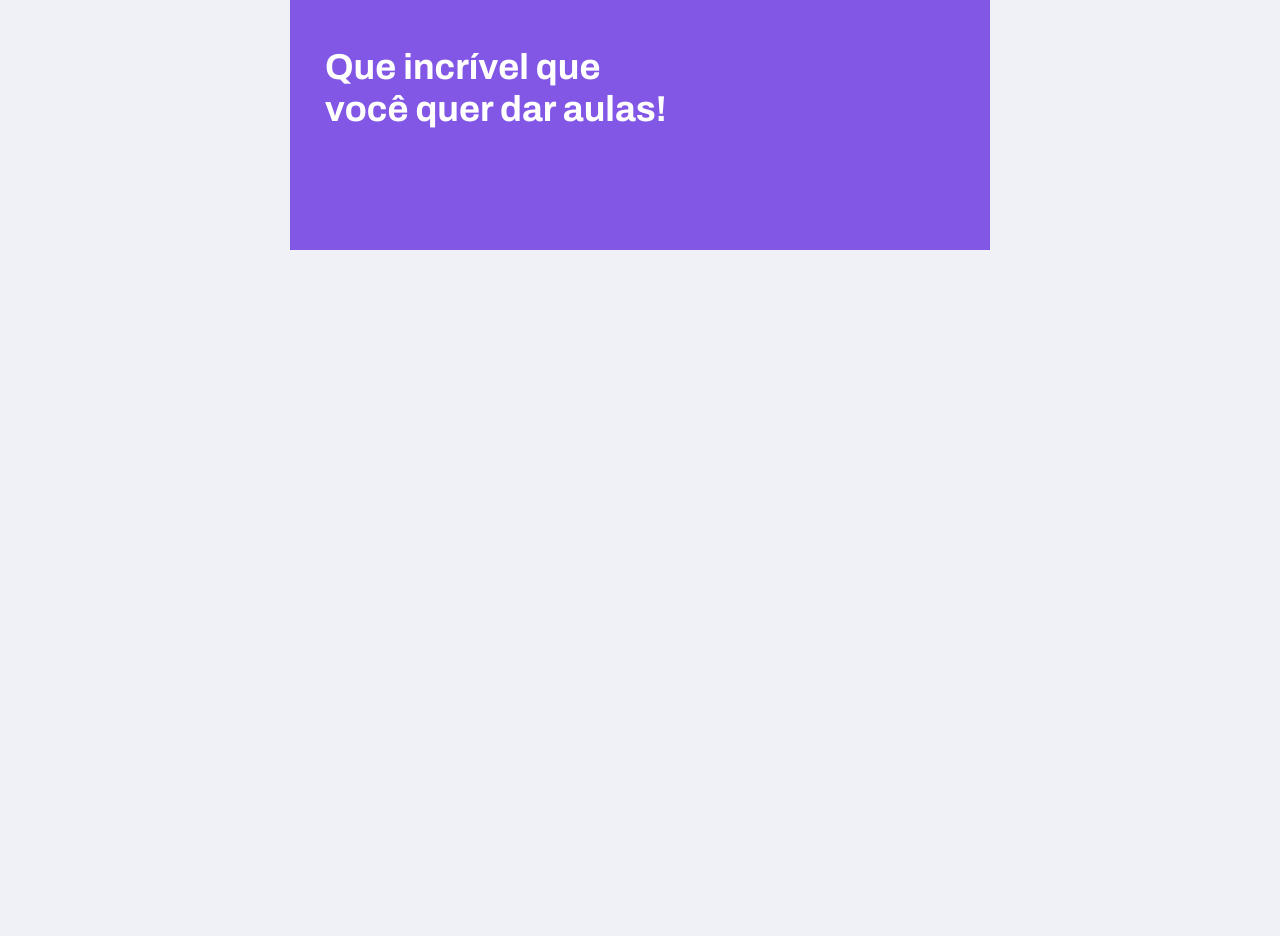
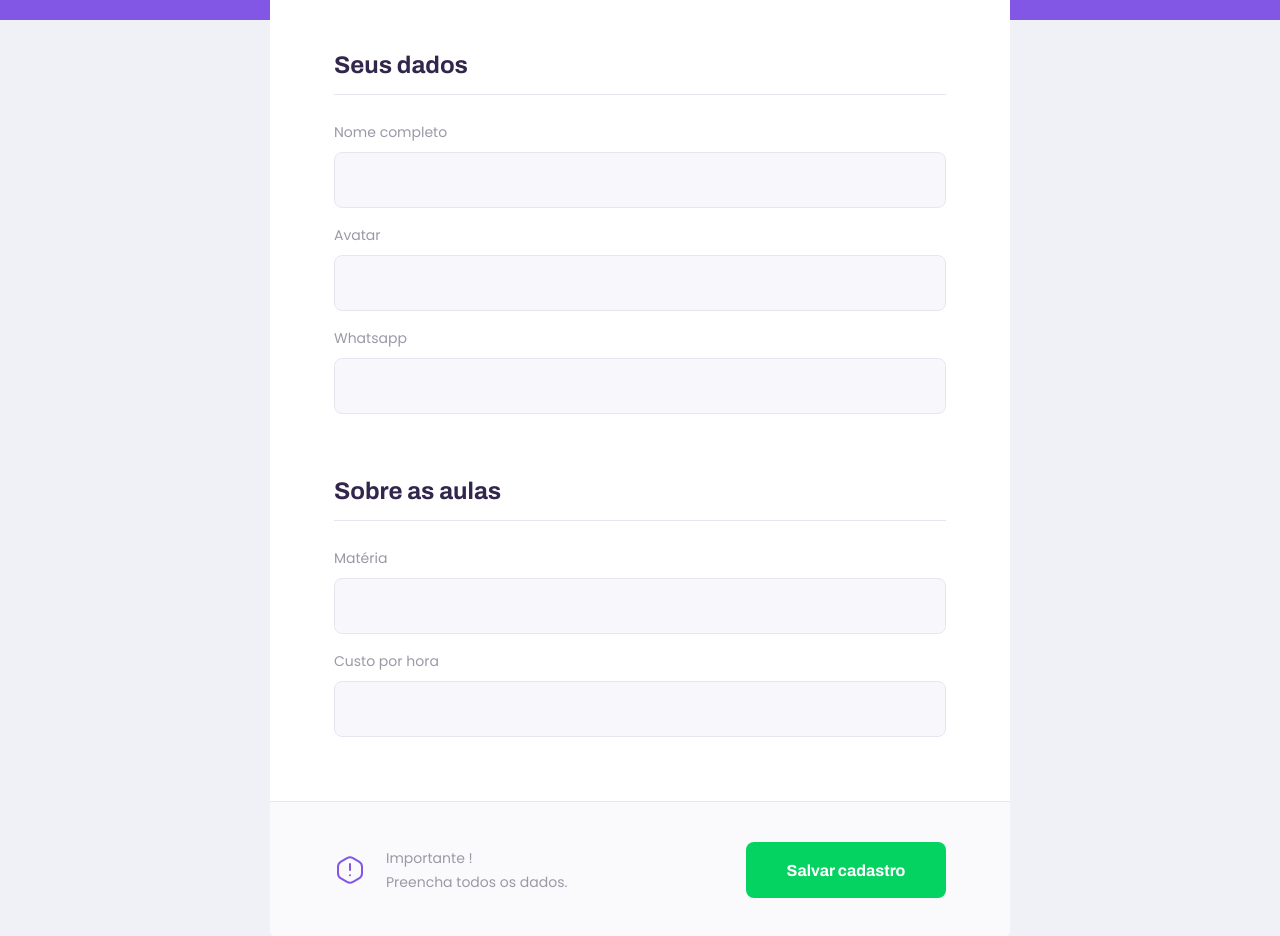
Before and after one commit to ndressaa/Proffy, a React (Create React App) app: page /give-classes in a window 1280 px wide. Shown: the part 320-1256 px from the top of the page. Before the commit the page ends 800 px from the top, so only its background shows below. Built offline with nearby package versions, Linux system fonts and the light colour scheme.

Commit message:
Versão 1.0 | Estrutura e estilos da página de cadastro

```diff
--- /dev/null
+++ b/src/components/Input/index.tsx
@@ -0,0 +1,19 @@
+import React, { InputHTMLAttributes } from 'react';
+
+import './styles.css';
+
+interface InputProps extends InputHTMLAttributes<HTMLInputElement> {
+    name: string;
+    label: string;
+}
+
+const Input: React.FC<InputProps> = ({ name, label, ...rest }) => {
+    return (
+        <div className="input-block">
+            <label htmlFor={name}>{label}</label>
+            <input type="text" id={name} {...rest}/>
+        </div>
+    );
+}
+
+export default Input;
--- /dev/null
+++ b/src/components/Input/styles.css
@@ -0,0 +1,34 @@
+.input-block {
+    position: relative;
+}
+
+.input-block + .input-block {
+    margin-top: 1.4rem;
+}
+
+.input-block label {
+    font-size: 1.4rem;
+}
+
+.input-block input {
+    width: 100%;
+    height: 5.6rem;
+    margin-top: 0.8rem;
+    border-radius: 0.8rem;
+    background: var(--color-input-background);
+    border: 1px solid var(--color-line-in-white);
+    outline: 0;
+    padding: 0 1.6rem;
+    font: 1.6rem Archivo;
+}
+
+.input-block:focus-within::after {
+    width: calc(100% - 3.2rem);
+    height: 2px;
+    content: '';
+    background: var(--color-primary-light);
+    position: absolute;
+    left: 1.6rem;
+    right: 1.6rem;
+    bottom: 0;
+}
--- a/src/components/PageHeader/index.tsx
+++ b/src/components/PageHeader/index.tsx
@@ -8,6 +8,7 @@
 
 interface PageHeaderProps {
     title: string;
+    description?: string;
 }
 
 const PageHeader: React.FC<PageHeaderProps> = (props) => {
@@ -23,6 +24,7 @@
 
             <div className="header-content">
                 <strong>{props.title}</strong>
+                {props.description && <p>{props.description}</p>}
                 {props.children}
             </div>
         </header>
--- a/src/components/PageHeader/styles.css
+++ b/src/components/PageHeader/styles.css
@@ -39,6 +39,14 @@
     color: var(--color-title-in-primary);
 }
 
+.page-header .header-content p {
+    max-width: 30rem;
+    font-size: 1.6rem;
+    line-height: 2.6rem;
+    color: var(--color-title-in-primary);
+    margin-top: 2.4rem;
+}
+
 @media (min-width: 700px) {
     .page-header {
         height: 340px;
--- a/src/pages/TeacherForm/index.tsx
+++ b/src/pages/TeacherForm/index.tsx
@@ -1,11 +1,49 @@
 import React from 'react';
 
 import PageHeader from '../../components/PageHeader';
+import Input from '../../components/Input';
+
+import warningIcon from '../../assets/images/icons/warning.svg';
+
+import './styles.css';
+
 
 function TeacherForm() {
     return (
         <div id="page-teacher-form" className="container">
-            <PageHeader title="Que incrível que você quer dar aulas!"/>
+            <PageHeader
+                title="Que incrível que você quer dar aulas!"
+                description="O primeiro passo é preencher este formulário de inscrição:"
+            />
+
+            <main>
+                <fieldset>
+                    <legend>Seus dados</legend>
+
+                    <Input name="name" label="Nome completo"/>
+                    <Input name="avatar" label="Avatar"/>
+                    <Input name="whatsapp" label="Whatsapp"/>
+                </fieldset>
+
+                <fieldset>
+                    <legend>Sobre as aulas</legend>
+
+                    <Input name="subject" label="Matéria"/>
+                    <Input name="cost" label="Custo por hora"/>
+                </fieldset>
+
+                <footer>
+                    <p>
+                        <img src={warningIcon} alt="Aviso Importante"/>
+                        Importante ! <br/>
+                        Preencha todos os dados.
+                    </p>
+
+                    <button type="button">
+                        Salvar cadastro
+                    </button>
+                </footer>
+            </main>
         </div>
     );
 }
--- /dev/null
+++ b/src/pages/TeacherForm/styles.css
@@ -0,0 +1,114 @@
+#page-teacher-form {
+    width: 100vw;
+    height: 100vh;
+}
+
+#page-teacher-form .page-header .header-content {
+    margin-bottom: 6.4rem;
+}
+
+#page-teacher-form main {
+    background: var(--color-box-base);
+    width: 100%;
+    max-width: 74rem;
+    border-radius: 0.8rem;
+    margin: -3.2rem auto 3.2rem;
+    padding-top: 6.4rem;
+    overflow: hidden;
+}
+
+#page-teacher-form main fieldset {
+    border: 0;
+    padding: 0 2.4rem;
+}
+
+#page-teacher-form main fieldset + fieldset {
+    margin-top: 6.4rem;
+}
+
+#page-teacher-form main fieldset legend {
+    font: 700 2.4rem Archivo;
+    color: var(--color-text-title);
+    margin-bottom: 2.4rem;
+    display: flex;
+    align-items: center;
+    justify-content: space-between;
+    width: 100%;
+    padding-bottom: 1.6rem;
+    border-bottom: 1px solid var(--color-line-in-white);
+}
+
+#page-teacher-form main label {
+    color: var(--color-text-complement);
+}
+
+#page-teacher-form main footer {
+    padding: 4rem 2.4rem;
+    background: var(--color-box-footer);
+    border-top: 1px solid var(--color-line-in-white);
+    margin-top: 6.4rem;
+}
+
+#page-teacher-form main footer p {
+    display: flex;
+    align-items: center;
+    justify-content: center;
+    font-size: 1.4rem;
+    line-height: 2.4rem;
+    color: var(--color-text-complement);
+}
+
+#page-teacher-form main footer p img {
+    margin-right: 2rem;
+}
+
+#page-teacher-form main footer button {
+    width: 100%;
+    height: 5.6rem;
+    background: var(--color-secondary);
+    color: var(--color-button-text);
+    border: 0;
+    border-radius: 0.8rem;
+    cursor: pointer;
+    font: 700 1.6rem Archivo;
+    display: flex;
+    align-items: center;
+    justify-content: center;
+    text-decoration: none;
+    transition: background-color 0.2s;
+    margin-top: 3.2rem;
+}
+
+#page-teacher-form main footer button:hover {
+    background: var(--color-secondary-dark);
+}
+
+@media (min-width: 700px) {
+    #page-teacher-form {
+        max-width: 100vw;
+    }
+
+    #page-teacher-form .page-header .header-content{
+        margin-bottom: 0;
+    }
+
+    #page-teacher-form main fieldset {
+        padding: 0 6.4rem;
+    }
+
+    #page-teacher-form main footer {
+        padding: 4.0rem 6.4rem;
+        display: flex;
+        align-items: center;
+        justify-content: space-between;
+    }
+
+    #page-teacher-form main footer p {
+        justify-content: space-between;
+    }
+
+    #page-teacher-form main footer button {
+        width: 20rem;
+        margin-top: 0;
+    }
+}
--- a/src/pages/TeacherList/index.tsx
+++ b/src/pages/TeacherList/index.tsx
@@ -2,6 +2,7 @@
 
 import PageHeader from '../../components/PageHeader';
 import TeacherItem from '../../components/TeacherItem';
+import Input from '../../components/Input';
 
 import './styles.css';
 
@@ -10,20 +11,9 @@
         <div id="page-teacher-list" className="container">
             <PageHeader title="Estes são os proffys disponíveis:">
                 <form id="search-teachers">
-                    <div className="input-block">
-                        <label htmlFor="subject">Matéria</label>
-                        <input type="text" id="subject"/>
-                    </div>
-
-                    <div className="input-block">
-                        <label htmlFor="week_day">Dia da semana</label>
-                        <input type="text" id="week_day"/>
-                    </div>
-
-                    <div className="input-block">
-                        <label htmlFor="time">Horário</label>
-                        <input type="text" id="wtime"/>
-                    </div>
+                    <Input name="subject" label="Matéria"/>
+                    <Input name="week_day" label="Dia da semana"/>
+                    <Input type="time" name="time" label="Hora"/>
                 </form>
             </PageHeader>
 
--- a/src/pages/TeacherList/styles.css
+++ b/src/pages/TeacherList/styles.css
@@ -9,41 +9,6 @@
 
 #search-teachers label {
     color: var(--color-text-in-primary);
-}
-
-#search-teachers .input-block {
-    position: relative;
-}
-
-#search-teachers .input-block + .input-block {
-    margin-top: 1.4rem;
-}
-
-#search-teachers .input-block label {
-    font-size: 1.4rem;
-}
-
-#search-teachers .input-block input {
-    width: 100%;
-    height: 5.6rem;
-    margin-top: 0.8rem;
-    border-radius: 0.8rem;
-    background: var(--color-input-background);
-    border: 1px solid var(--color-line-in-white);
-    outline: 0;
-    padding: 0 1.6rem;
-    font: 1.6rem Archivo;
-}
-
-#search-teachers .input-block:focus-within::after {
-    width: calc(100% - 3.2rem);
-    height: 2px;
-    content: '';
-    background: var(--color-primary-light);
-    position: absolute;
-    left: 1.6rem;
-    right: 1.6rem;
-    bottom: 0;
 }
 
 #page-teacher-list main {
```
